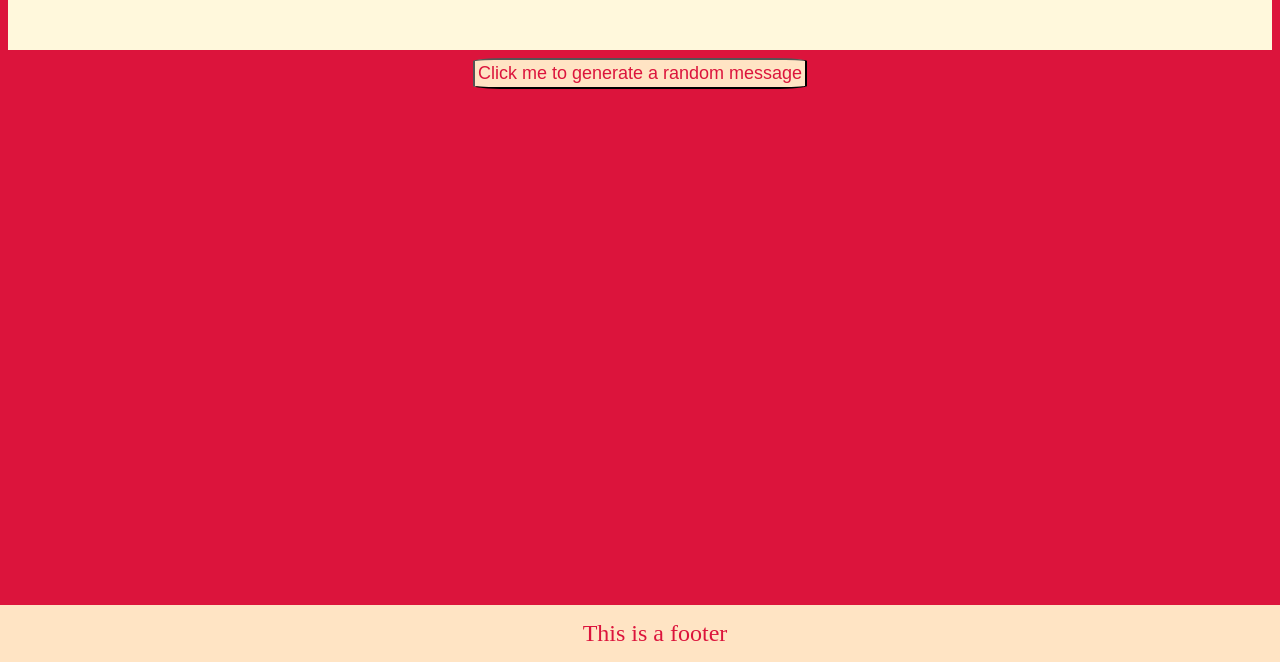
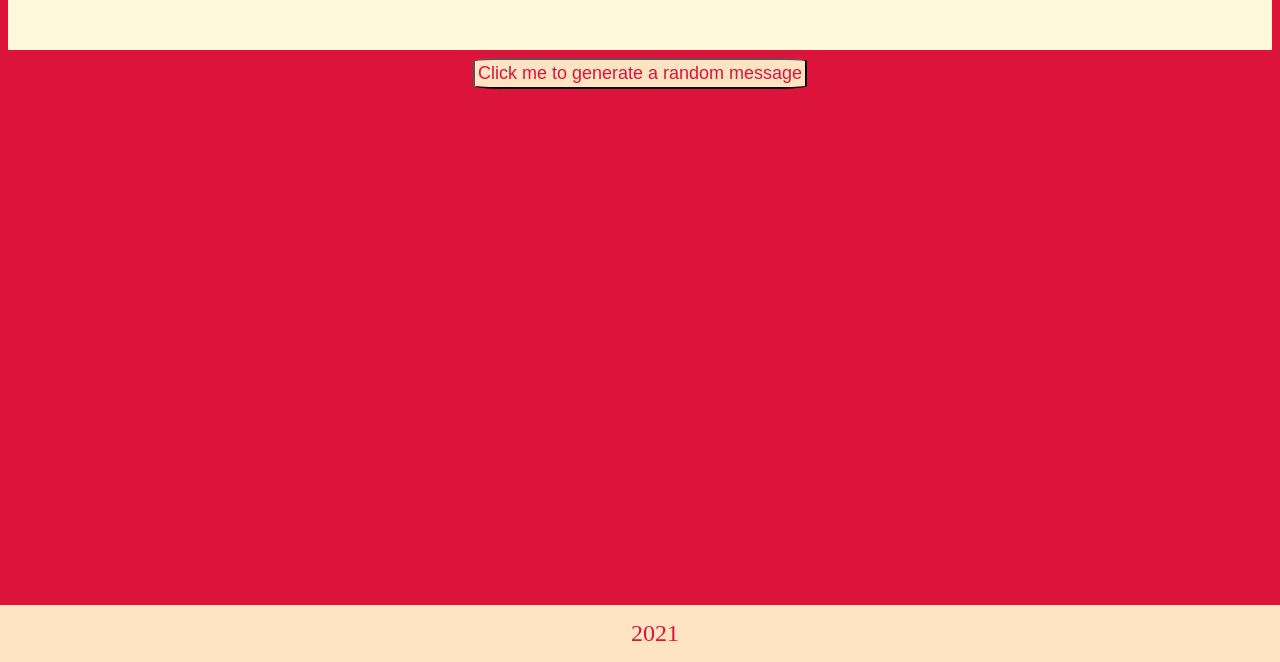
Before and after one commit to Rich-Lawrence/mixedMessages, a plain HTML site: page index.html in a window 1280 px wide. Shown: the part 138-800 px from the top of the page. Drawn offline with Linux system fonts and the light colour scheme.

Commit message:
Finished Code

```diff
--- a/index.html
+++ b/index.html
@@ -58,7 +58,7 @@
         <p id="mix"></p>
 
 <footer>
-    This is a footer
+    2021
 </footer>
 
 </body>
```
